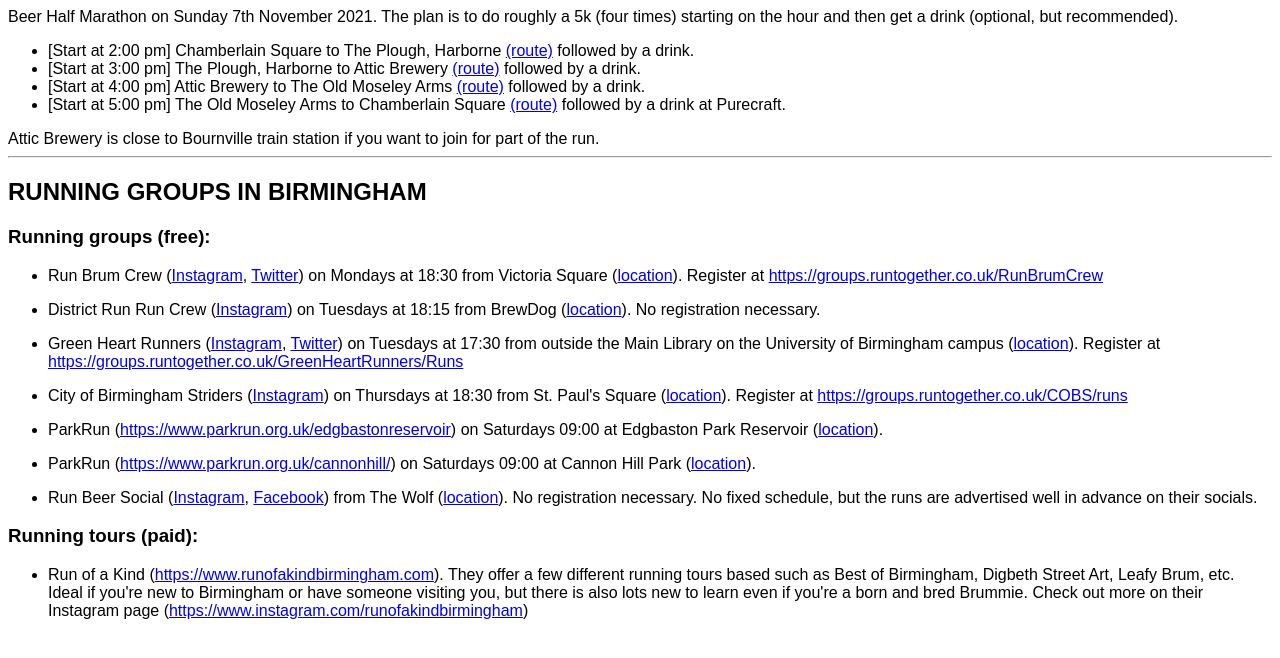
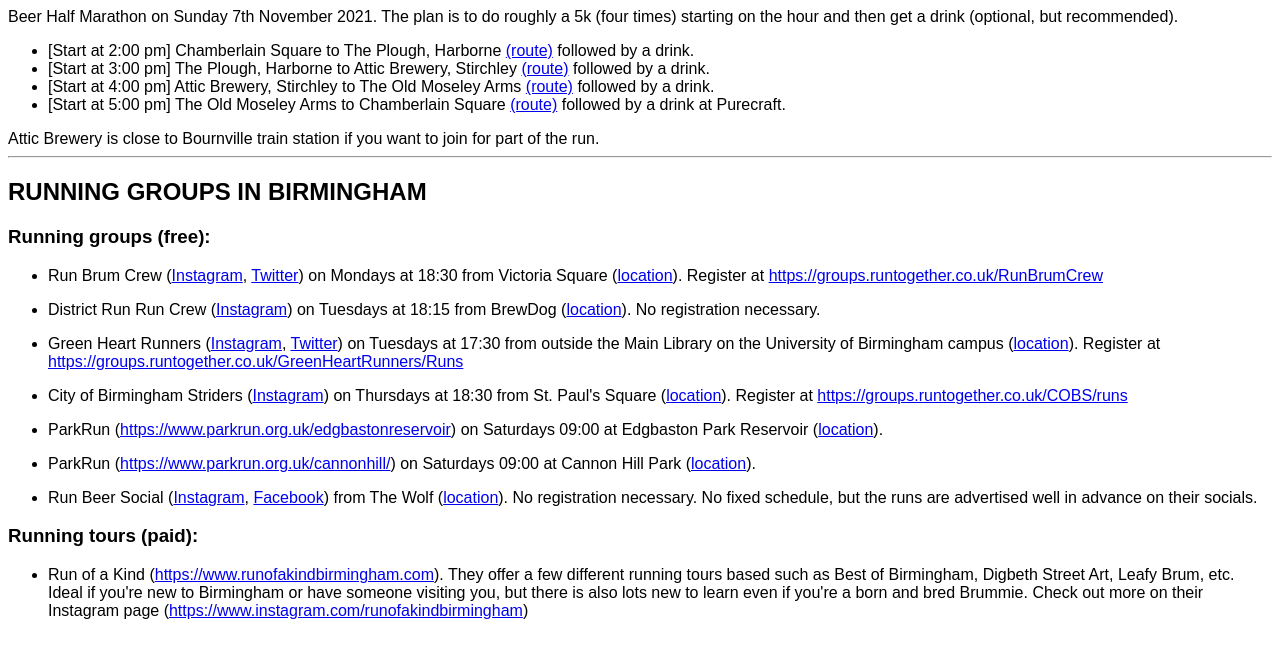
Before and after one commit to rajeshchitnis/rajeshchitnis.github.io, a Jekyll site: the page running.html, which Jekyll copies as it is, in a window 1280 px wide. Shown: the top 658 px of the page. Built offline with Jekyll 4.4.1, drawn with Linux system fonts in a browser that asks for light colours.

Commit message:
Update running.html

```diff
--- a/running.html
+++ b/running.html
@@ -58,9 +58,9 @@
 
 <li> [Start at 2:00 pm] Chamberlain Square to The Plough, Harborne <a href="https://goo.gl/maps/c1D3P6WJMDUHExoW7">(route)</a> followed by a drink.
 
-<li> [Start at 3:00 pm] The Plough, Harborne to Attic Brewery <a href="https://goo.gl/maps/dGzq83bCznPsSr1M8">(route)</a> followed by a drink.
+<li> [Start at 3:00 pm] The Plough, Harborne to Attic Brewery, Stirchley <a href="https://goo.gl/maps/dGzq83bCznPsSr1M8">(route)</a> followed by a drink.
 
-<li> [Start at 4:00 pm] Attic Brewery to The Old Moseley Arms <a href="https://goo.gl/maps/qNiocmv41FKMwyYz6">(route)</a> followed by a drink.
+<li> [Start at 4:00 pm] Attic Brewery, Stirchley to The Old Moseley Arms <a href="https://goo.gl/maps/qNiocmv41FKMwyYz6">(route)</a> followed by a drink.
 
 <li> [Start at 5:00 pm] The Old Moseley Arms to Chamberlain Square <a href="https://goo.gl/maps/wJGYb7kVEwqPr2WM6">(route)</a> followed by a drink at Purecraft.
 
```
